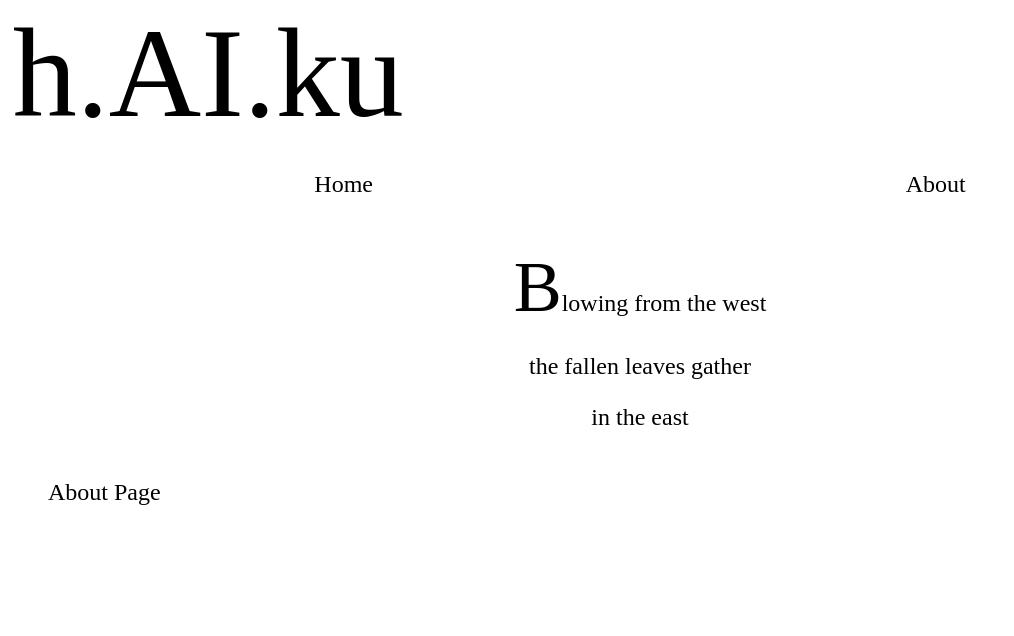
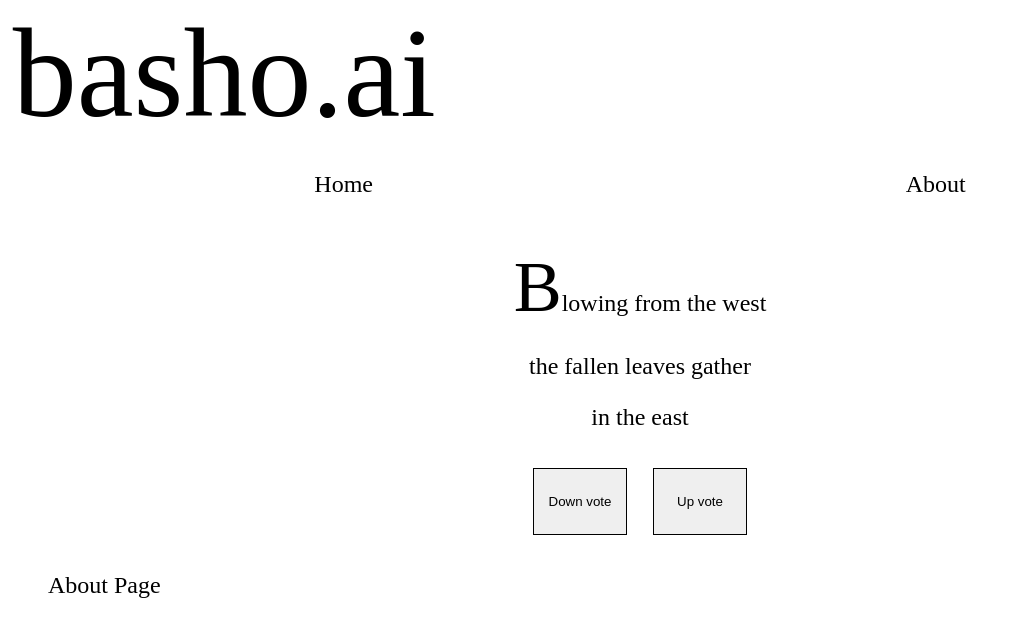
Before and after one commit to granmoe/basho, a Next.js app in the folder web/: page /about in a window 1280 px wide. Shown: the top 636 px of the page, without its empty margins (0-1014 px from the left). Built offline with nearby package versions, Linux system fonts and the light colour scheme; a web font is replaced by a local one.

Commit message:
styled up/down vote buttons

```diff
--- a/web/components/layout.js
+++ b/web/components/layout.js
@@ -40,7 +40,7 @@ const LINKS = [
     href: '/about',
   },
 ]
-const HaikuWrapper = styled.div`
+const ContentWrapper = styled.div`
   text-align: center;
   ::first-letter {
     font-size: 3em;
@@ -53,9 +53,19 @@ const Haiku = [
   'in the east',
 ]
 
+const Button = styled.button`
+  color: ${({ theme }) => theme.primary};
+  background-color: ${({ theme }) => theme.secondary};
+  margin: 1em;
+  border-radius: 0px;
+  border: 1px solid ${({ theme }) => theme.primary};
+  height: 5em;
+  width: 7em;
+`
+
 export default ({ children }) => (
   <Wrapper>
-    <Title>h.AI.ku</Title>
+    <Title>basho.ai</Title>
     <Header>
       {LINKS.map(({ href, name }) => (
         <Link href={href} key={name} passHref>
@@ -63,9 +73,11 @@ export default ({ children }) => (
         </Link>
       ))}
     </Header>
-    <HaikuWrapper>
+    <ContentWrapper>
       {Haiku.map((line, index) => <p key={index}>{line}</p>)}
-    </HaikuWrapper>
+      <Button /*props={DECREMENT}*/>Down vote</Button>
+      <Button /*props={INCREMENT}*/>Up vote</Button>
+    </ContentWrapper>
     <Content>{children}</Content>
   </Wrapper>
 )
```
